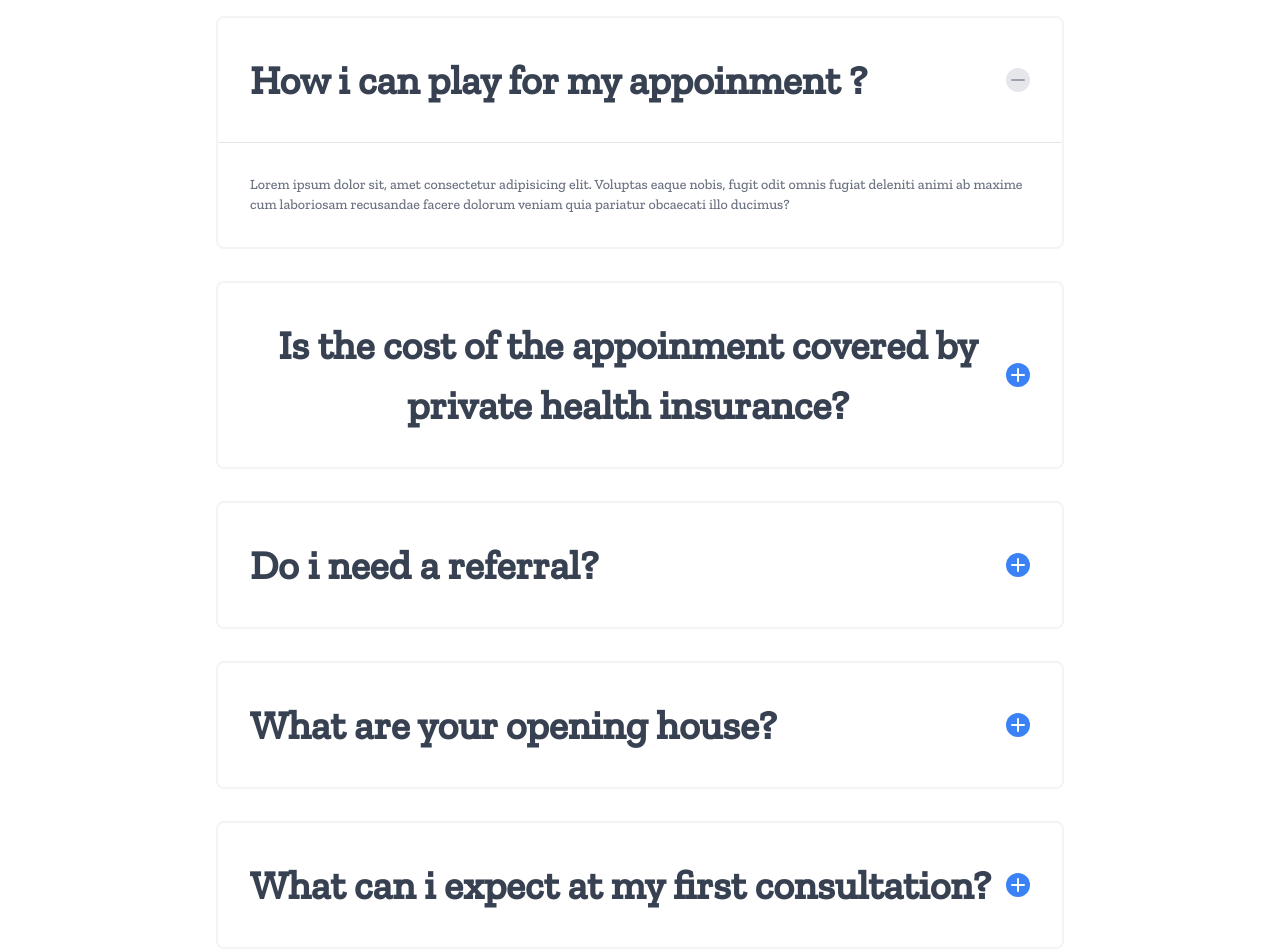
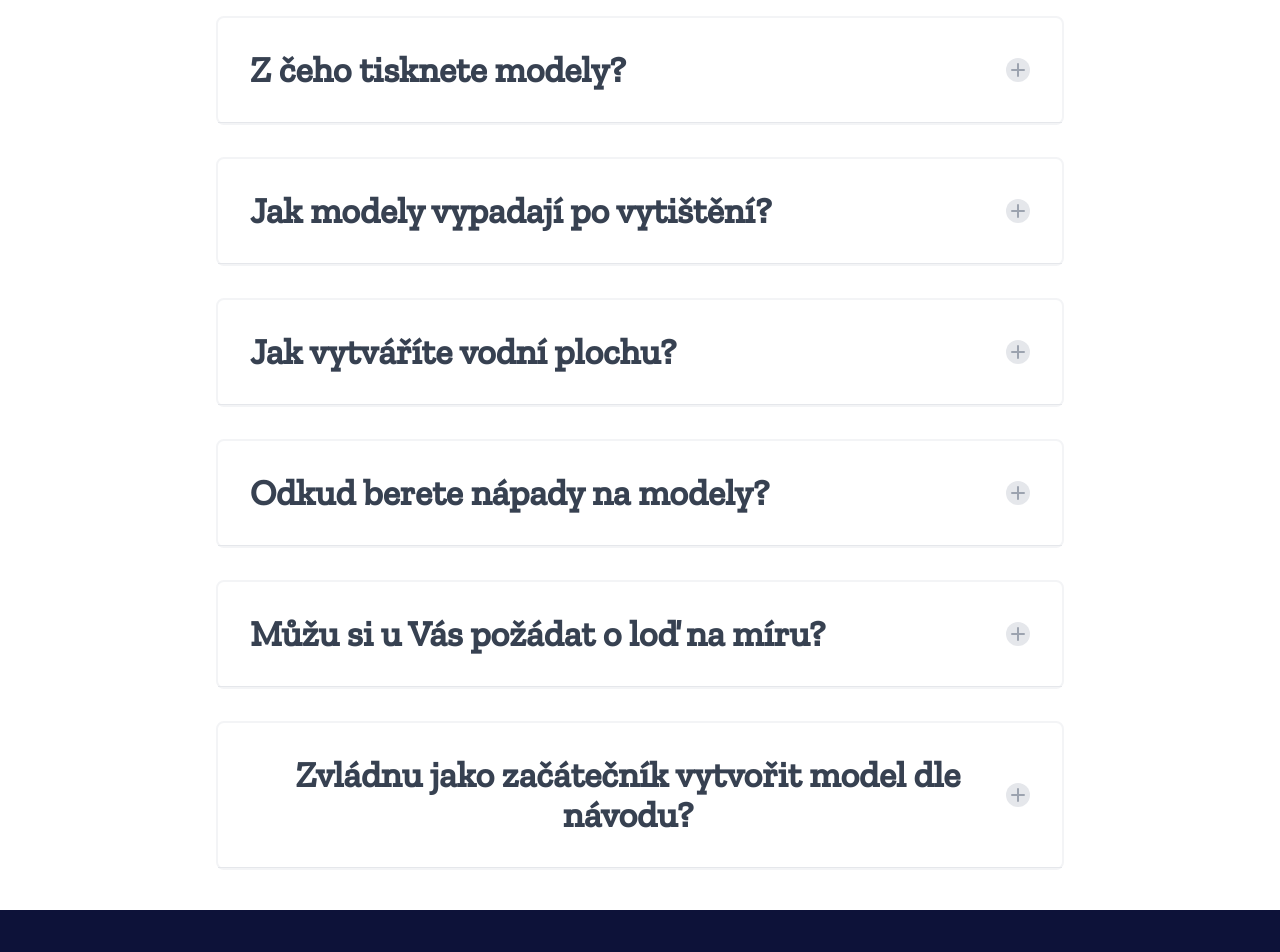
Before and after one commit to LukasKalenda/Sketchhub.eu, a Nuxt app: page /faq in a window 1280 px wide. Shown: the part 200-1152 px from the top of the page. Built offline with nearby package versions, Linux system fonts and the light colour scheme; a web font is replaced by a local one.

Commit message:
Pridani FAQ

```diff
--- a/pages/faq.vue
+++ b/pages/faq.vue
@@ -8,50 +8,23 @@
       </h1>
 
       <div class="mt-12 space-y-8">
-        <div class="border-2 border-gray-100 rounded-lg dark:border-gray-700">
-          <button class="flex items-center justify-between w-full p-8">
-            <h1 class="font-semibold text-gray-700 dark:text-white">
-              How i can play for my appoinment ?
-            </h1>
-
-            <span class="text-gray-400 bg-gray-200 rounded-full">
+        <div
+          v-for="(faq, index) in faqs"
+          :key="index"
+          class="border-2 border-gray-100 rounded-lg dark:border-gray-700"
+        >
+          <button
+            class="flex items-center justify-between w-full p-8"
+            @click="toggleFaq(index)"
+          >
+            <h1 class="font-semibold text-2xl lg:text-4xl text-gray-700 dark:text-white">{{ faq.question }}</h1>
+            <span
+              class="text-gray-400 bg-gray-200 rounded-full"
+              :class="{ 'rotate-45': faq.opened, 'rotate-0': !faq.opened }"
+            >
               <svg
                 xmlns="http://www.w3.org/2000/svg"
-                class="w-6 h-6"
-                fill="none"
-                viewBox="0 0 24 24"
-                stroke="currentColor"
-              >
-                <path
-                  stroke-linecap="round"
-                  stroke-linejoin="round"
-                  stroke-width="2"
-                  d="M18 12H6"
-                />
-              </svg>
-            </span>
-          </button>
-
-          <hr class="border-gray-200 dark:border-gray-700" />
-
-          <p class="p-8 text-sm text-gray-500 dark:text-gray-300">
-            Lorem ipsum dolor sit, amet consectetur adipisicing elit. Voluptas
-            eaque nobis, fugit odit omnis fugiat deleniti animi ab maxime cum
-            laboriosam recusandae facere dolorum veniam quia pariatur obcaecati
-            illo ducimus?
-          </p>
-        </div>
-
-        <div class="border-2 border-gray-100 rounded-lg dark:border-gray-700">
-          <button class="flex items-center justify-between w-full p-8">
-            <h1 class="font-semibold text-gray-700 dark:text-white">
-              Is the cost of the appoinment covered by private health insurance?
-            </h1>
-
-            <span class="text-white bg-blue-500 rounded-full">
-              <svg
-                xmlns="http://www.w3.org/2000/svg"
-                class="w-6 h-6"
+                class="w-6 h-6 transform transition-transform duration-300 ease-in-out"
                 fill="none"
                 viewBox="0 0 24 24"
                 stroke="currentColor"
@@ -65,83 +38,72 @@
               </svg>
             </span>
           </button>
-        </div>
 
-        <div class="border-2 border-gray-100 rounded-lg dark:border-gray-700">
-          <button class="flex items-center justify-between w-full p-8">
-            <h1 class="font-semibold text-gray-700 dark:text-white">
-              Do i need a referral?
-            </h1>
+          <hr class="border-gray-200 dark:border-gray-700" />
 
-            <span class="text-white bg-blue-500 rounded-full">
-              <svg
-                xmlns="http://www.w3.org/2000/svg"
-                class="w-6 h-6"
-                fill="none"
-                viewBox="0 0 24 24"
-                stroke="currentColor"
-              >
-                <path
-                  stroke-linecap="round"
-                  stroke-linejoin="round"
-                  stroke-width="2"
-                  d="M12 6v6m0 0v6m0-6h6m-6 0H6"
-                />
-              </svg>
-            </span>
-          </button>
-        </div>
-
-        <div class="border-2 border-gray-100 rounded-lg dark:border-gray-700">
-          <button class="flex items-center justify-between w-full p-8">
-            <h1 class="font-semibold text-gray-700 dark:text-white">
-              What are your opening house?
-            </h1>
-
-            <span class="text-white bg-blue-500 rounded-full">
-              <svg
-                xmlns="http://www.w3.org/2000/svg"
-                class="w-6 h-6"
-                fill="none"
-                viewBox="0 0 24 24"
-                stroke="currentColor"
-              >
-                <path
-                  stroke-linecap="round"
-                  stroke-linejoin="round"
-                  stroke-width="2"
-                  d="M12 6v6m0 0v6m0-6h6m-6 0H6"
-                />
-              </svg>
-            </span>
-          </button>
-        </div>
-
-        <div class="border-2 border-gray-100 rounded-lg dark:border-gray-700">
-          <button class="flex items-center justify-between w-full p-8">
-            <h1 class="font-semibold text-gray-700 dark:text-white">
-              What can i expect at my first consultation?
-            </h1>
-
-            <span class="text-white bg-blue-500 rounded-full">
-              <svg
-                xmlns="http://www.w3.org/2000/svg"
-                class="w-6 h-6"
-                fill="none"
-                viewBox="0 0 24 24"
-                stroke="currentColor"
-              >
-                <path
-                  stroke-linecap="round"
-                  stroke-linejoin="round"
-                  stroke-width="2"
-                  d="M12 6v6m0 0v6m0-6h6m-6 0H6"
-                />
-              </svg>
-            </span>
-          </button>
+          <p
+            class="p-8 text-md text-gray-500 dark:text-gray-300"
+            v-if="faq.opened"
+          >
+            {{ faq.answer }}
+          </p>
         </div>
       </div>
     </div>
   </section>
 </template>
+
+<script>
+export default {
+  data() {
+    return {
+      faqs: [
+        {
+          question: "Z čeho tisknete modely?",
+          answer: "Modely jsou tištěny nejčastěji za využití technologie FDM. Ta využívá známé materiály PLA, PETG, ABS... Jedná se o běžně dostupnou technologii. Dále využíváme také Resin. Ten je vhodný pro složitější tisk, který vyžaduje větší přesnost a obsahuje záhyby, kam by se hlava běžné tiskárny nedostala.",
+          opened: false,
+        },
+        {
+          question: "Jak modely vypadají po vytištění?",
+          answer: "Výrobek z tiskárny je již ve velice pěkném stavu. Někdy je potřeba zahladit některé hrany nebo odsranit podpěry. Následná úprava již spočívá pouze v nátěru na konkrétní barvu, maskování nebo simulování poškození.",
+          opened: false,
+        },
+        {
+          question: "Jak vytváříte vodní plochu?",
+          answer: "Možností vytvoření vodní plochy je spousta. My využíváme nejčastěji průhlednou epoxidovou pryskyřici, která je následně obarvena. Výhodou je, že se dá vytvořit i vlnování, které je věrnější realitě. Další možností je použití průhledného akrylátu, který je však méně průhledný a vlnování se nedá vytvořit. V neposlední řadě je možné použít i průhlednou fólii, která je však méně odolná, ovšem cenově je tato možnost nejvýhodnější.",
+          opened: false,
+        },
+        {
+          question: "Odkud berete nápady na modely?",
+          answer: "Nápady čerpáme různě z internetu, dokemtů atd. Snažíme se zachytit zajímavé modely z historie. Konstrukce modelů je většinou založena na nákresu, který je následně převeden do 3D prostoru. Někdy je nutné model upravit a zjednodušit, aby byl tisknutelný.",
+          opened: false,
+        },
+        {
+          question: "Můžu si u Vás požádat o loď na míru?",
+          answer: "Jistě, budeme moc rádi. Se zakázkami zatím nemáme zkušenosti, ale modely již vytvářet umíme, takže to nebude problém. Ozvěte se nám prosím na některých z kontaktů.",
+          opened: false,
+        },
+        {
+          question: "Zvládnu jako začátečník vytvořit model dle návodu?",
+          answer: "Určitě ano. Popisek je co nejblíže přiblížen začátečníkům a snažíme se v něm popsat vše potřebné, jelikož jsme i my začínali a kladli jsme si otázky a spoustu toho odkoukali.",
+          opened: false,
+        },
+      ],
+    };
+  },
+  methods: {
+    toggleFaq(index) {
+      this.faqs[index].opened = !this.faqs[index].opened;
+    },
+  },
+};
+</script>
+
+<style>
+.rotate-45 {
+  transform: rotate(45deg);
+}
+.rotate-0 {
+  transform: rotate(0deg);
+}
+</style>
```
